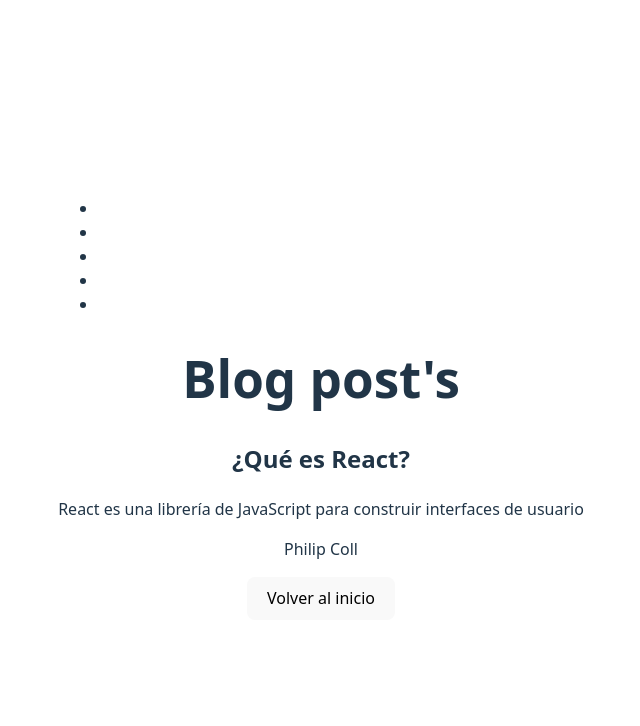
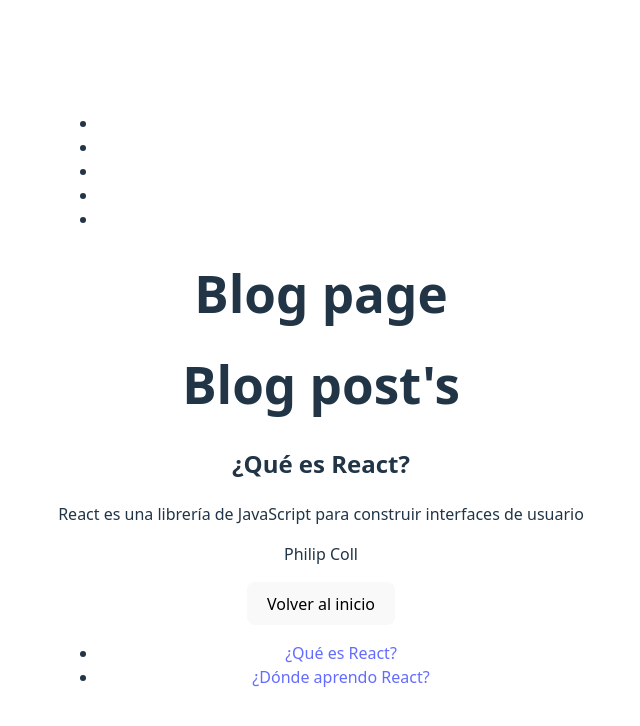
Before and after one commit to felipecoll/react-router, a React (Vite) app: page /#/blog/1 in a window 1280 px wide. Shown: the top 726 px of the page, without its empty margins (319-959 px from the left). Built offline with nearby package versions, Linux system fonts and the light colour scheme.

Commit message:
Outlog - anidado de ruta y redireccion

```diff
--- a/src/App.jsx
+++ b/src/App.jsx
@@ -20,8 +20,11 @@
           <Route path="/" element={<Home/>} />
           <Route path="/about" element={<About/>} />
           <Route path="/services" element={<Services/>} />
-          <Route path="/blog/" element={<BlogPage/>} />
-          <Route path="/blog/:id" element={<BlogPost/>} />
+
+          <Route path="/blog" element={<BlogPage />}>
+            <Route path=":id" element={<BlogPost />} />
+          </Route>
+
           <Route path="/contact" element={<Contact/>} />
           <Route path="*" element={<h1>Not found</h1>} />
         </Routes>
--- a/src/pages/BlogPage.jsx
+++ b/src/pages/BlogPage.jsx
@@ -1,4 +1,4 @@
-import { Link } from 'react-router-dom'
+import { Link, Outlet } from 'react-router-dom'
 import { blogdata } from './blogData';
 
 
@@ -16,6 +16,8 @@
         <>
             <h1>Blog page</h1>
 
+            <Outlet />
+
             <ul>
                 {
                     blogdata.map(post => (
--- a/src/pages/BlogPost.jsx
+++ b/src/pages/BlogPost.jsx
@@ -1,4 +1,4 @@
-import { Link, useParams, useNavigate } from 'react-router-dom'
+import { useParams, useNavigate } from 'react-router-dom'
 import { blogdata } from './blogData';
 
 
```
